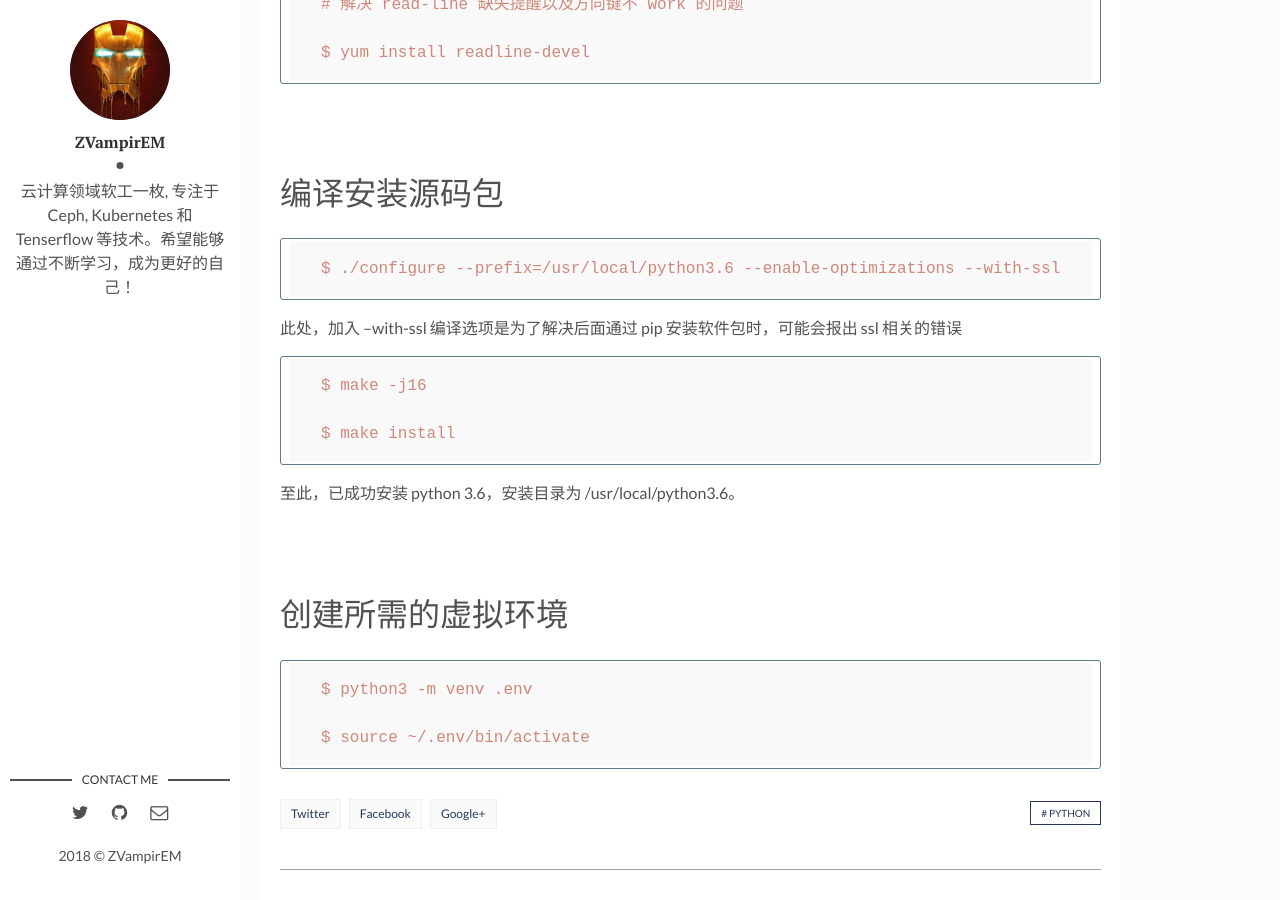
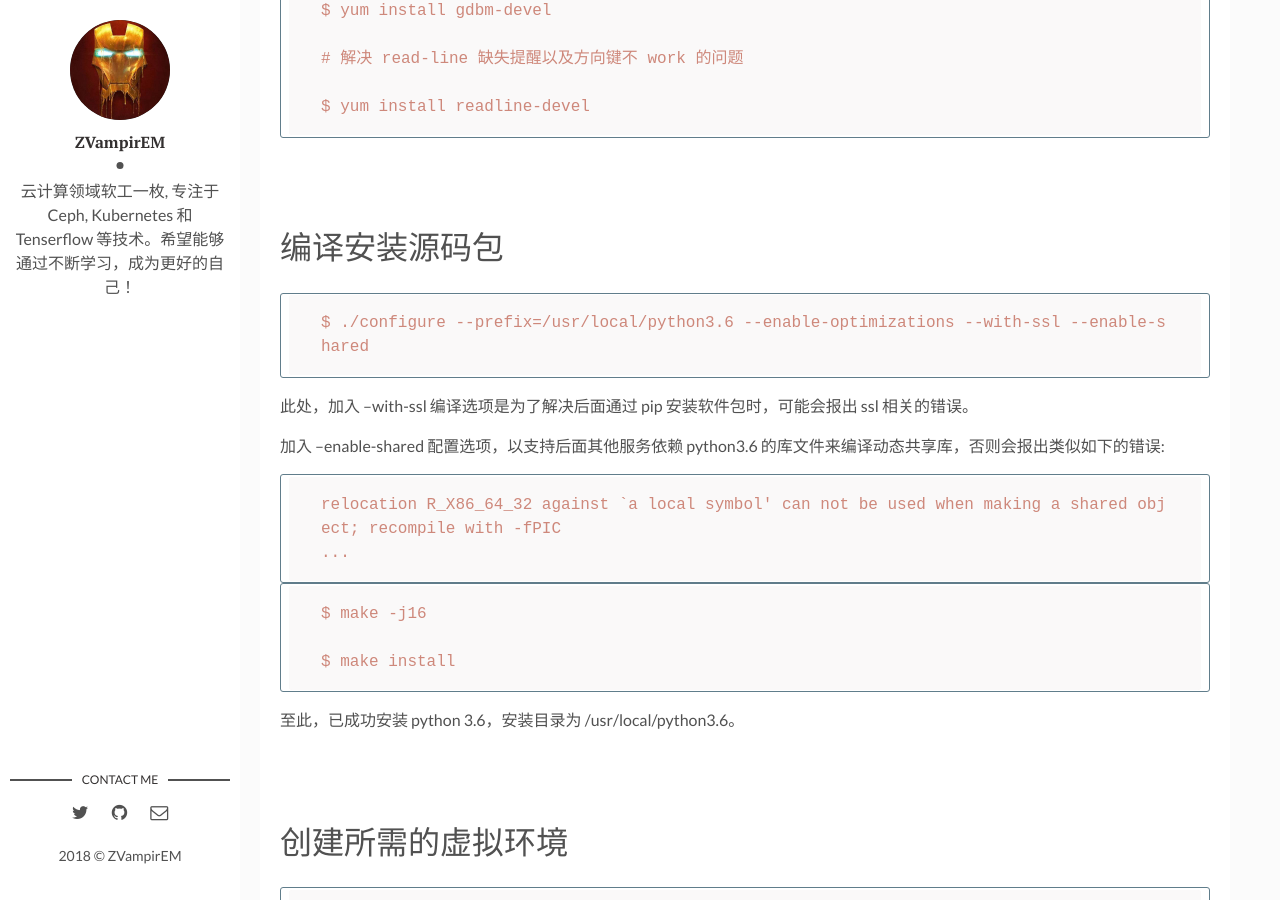
Before and after one commit to ZVampirEM77/ZVampirEM77.github.io, a Jekyll site: the page built from _posts/2018-08-11-install-python36-in-centos7.markdown, in a window 1280 px wide and 900 px high, scrolled down 1512 px. Built offline with Jekyll 4.4.1, drawn with Linux system fonts in a browser that asks for light colours.

Commit message:
myBlog: update the blog - install python36 in centos7
Signed-off-by: Enming Zhang <zvampirem77@gmail.com>

````diff
--- a/_posts/2018-08-11-install-python36-in-centos7.markdown
+++ b/_posts/2018-08-11-install-python36-in-centos7.markdown
@@ -58,10 +58,17 @@
 # 编译安装源码包
 
 ```
-$ ./configure --prefix=/usr/local/python3.6 --enable-optimizations --with-ssl
+$ ./configure --prefix=/usr/local/python3.6 --enable-optimizations --with-ssl --enable-shared
 ```
 
-此处，加入 --with-ssl 编译选项是为了解决后面通过 pip 安装软件包时，可能会报出 ssl 相关的错误
+此处，加入 --with-ssl 编译选项是为了解决后面通过 pip 安装软件包时，可能会报出 ssl 相关的错误。
+
+加入 --enable-shared 配置选项，以支持后面其他服务依赖 python3.6 的库文件来编译动态共享库，否则会报出类似如下的错误:
+
+```
+relocation R_X86_64_32 against `a local symbol' can not be used when making a shared object; recompile with -fPIC
+...
+```
 
 ```
 $ make -j16
````
